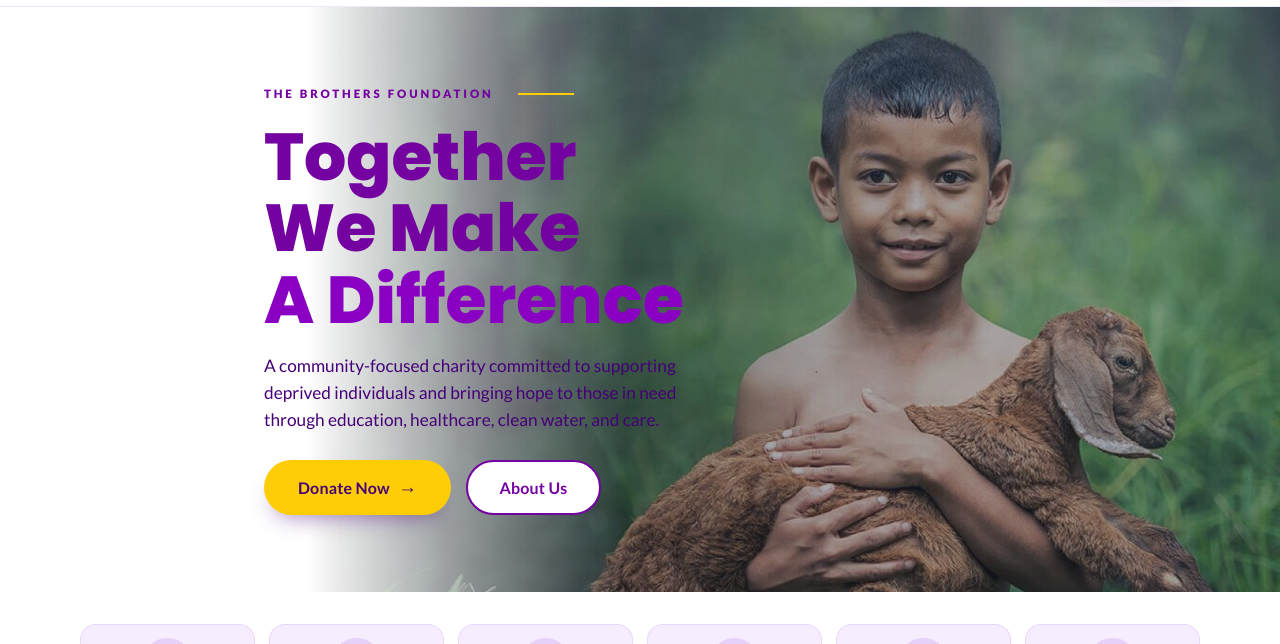
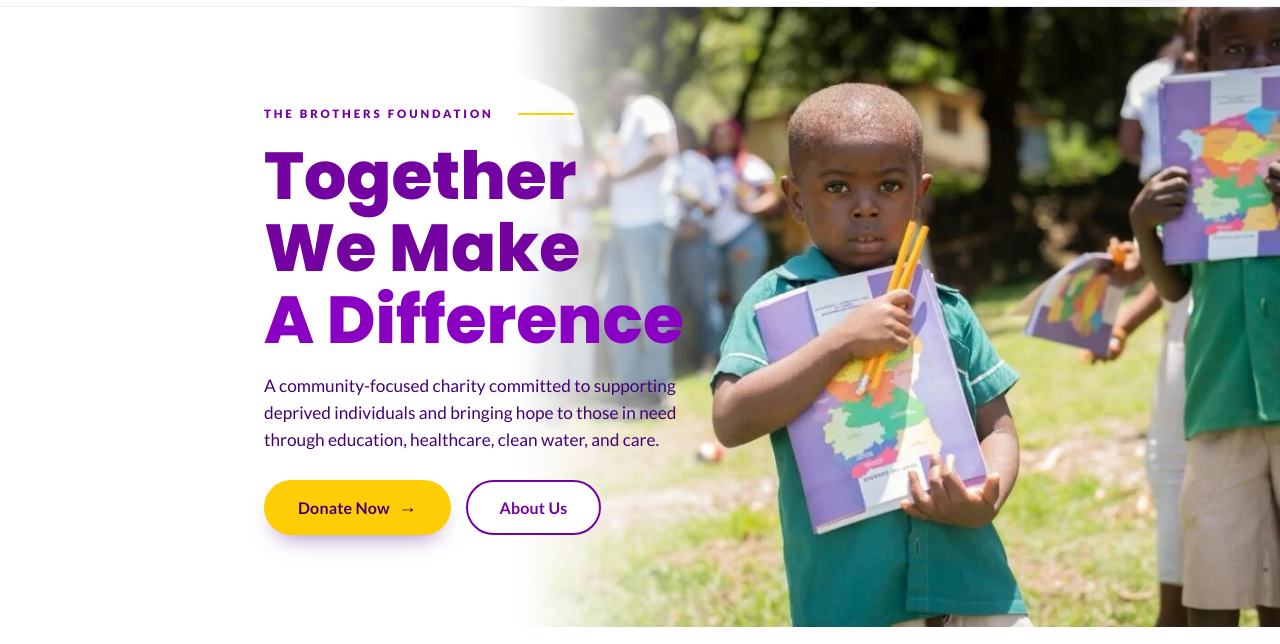
Before and after one commit to neni2fix-droid/thebrosite, a plain HTML site: page index.html in a window 1280 px wide. Shown: the part 80-724 px from the top of the page. Drawn offline with Linux system fonts and the light colour scheme.

Commit message:
Replace hero with authentic outreach photo; add split hero layout and remove unused placeholder assets
Co-authored-by: CommandCodeBot <noreply@commandcode.ai>

```diff
--- a/css/styles.css
+++ b/css/styles.css
@@ -476,46 +476,12 @@ section[id],
 /* ---------- Hero ---------- */
 .hero {
   position: relative;
-  min-height: 520px;
+  display: flex;
+  align-items: center;
+  min-height: 560px;
   padding-block: clamp(2.2rem, 6vw, 4.5rem) clamp(2.6rem, 8vw, 4.8rem);
-  background: linear-gradient(100deg, rgba(255, 255, 255, 0.94) 0%, rgba(255, 255, 255, 0.84) 31%, rgba(255, 255, 255, 0.2) 59%, rgba(255, 255, 255, 0) 74%);
+  background: var(--white);
   overflow: hidden;
-}
-
-.hero__fade {
-  display: none;
-}
-
-.hero__inner {
-  position: relative;
-  z-index: 1;
-  max-width: 52rem;
-}
-
-.hero__eyebrow {
-  margin-bottom: 1.15rem;
-}
-
-.hero__title {
-  max-width: 34rem;
-  margin-bottom: 1.1rem;
-  color: var(--violet);
-  font-size: clamp(2.55rem, 9vw, 4.15rem);
-  font-weight: 800;
-  line-height: 1.08;
-  text-wrap: balance;
-}
-
-.hero__title .accent {
-  color: var(--violet-deep);
-}
-
-.hero__lead {
-  max-width: 28rem;
-  margin-bottom: 1.65rem;
-  color: var(--violet-text);
-  font-size: clamp(1rem, 2.4vw, 1.08rem);
-  line-height: 1.55;
 }
 
 .hero__photo {
@@ -525,10 +491,52 @@ section[id],
   width: 100%;
   height: 100%;
   object-fit: cover;
-  object-position: center top;
-  opacity: 0.96;
-  -webkit-mask-image: linear-gradient(to right, transparent 0%, transparent 24%, rgba(255,255,255,1) 49%, rgba(255,255,255,1) 100%);
-  mask-image: linear-gradient(to right, transparent 0%, transparent 24%, rgba(255,255,255,1) 49%, rgba(255,255,255,1) 100%);
+  object-position: 50% 22%;
+}
+
+.hero__fade {
+  position: absolute;
+  inset: 0;
+  z-index: 1;
+  background: linear-gradient(
+    180deg,
+    rgba(255, 255, 255, 0.97) 0%,
+    rgba(255, 255, 255, 0.96) 52%,
+    rgba(255, 255, 255, 0.8) 74%,
+    rgba(255, 255, 255, 0.45) 100%
+  );
+}
+
+.hero__inner {
+  position: relative;
+  z-index: 2;
+  max-width: 52rem;
+}
+
+.hero__eyebrow {
+  margin-bottom: 1.15rem;
+}
+
+.hero__title {
+  max-width: 34rem;
+  margin-bottom: 1.1rem;
+  color: var(--violet);
+  font-size: clamp(2.55rem, 9vw, 4.15rem);
+  font-weight: 800;
+  line-height: 1.08;
+  text-wrap: balance;
+}
+
+.hero__title .accent {
+  color: var(--violet-deep);
+}
+
+.hero__lead {
+  max-width: 28rem;
+  margin-bottom: 1.65rem;
+  color: var(--violet-text);
+  font-size: clamp(1rem, 2.4vw, 1.08rem);
+  line-height: 1.55;
 }
 
 /* ---------- Services / programmes ---------- */
@@ -1484,6 +1492,35 @@ section[id],
   .campaign__copy { max-width: 54%; }
 }
 
+/* Split hero: text on the left, photograph filling the right */
+@media (min-width: 1080px) {
+  .hero {
+    min-height: 620px;
+    padding-block: clamp(3rem, 6vw, 5rem);
+  }
+
+  .hero__photo {
+    inset: 0 0 0 auto;
+    width: 66%;
+    height: 100%;
+    object-position: 50% 14%;
+    -webkit-mask-image: linear-gradient(to right, transparent 0%, rgba(255, 255, 255, 1) 20%);
+    mask-image: linear-gradient(to right, transparent 0%, rgba(255, 255, 255, 1) 20%);
+  }
+
+  .hero__fade {
+    background: linear-gradient(
+      to right,
+      var(--white) 0%,
+      var(--white) 40%,
+      rgba(255, 255, 255, 0) 58%
+    );
+  }
+
+  .hero__title { max-width: 30rem; }
+  .hero__lead { max-width: 27rem; }
+}
+
 @media (min-width: 1180px) {
   .news-grid { grid-template-columns: repeat(4, 1fr); }
 
--- a/index.html
+++ b/index.html
@@ -11,8 +11,8 @@
   <meta property="og:site_name" content="The Brothers Foundation">
   <meta property="og:title" content="The Brothers Foundation | Together We Make A Difference">
   <meta property="og:description" content="A community-focused charity committed to supporting the deprived and bringing hope to those in need through education, healthcare, clean water and care.">
-  <meta property="og:image" content="images/hero.jpg">
-  <meta property="og:image:alt" content="The Brothers Foundation children outreach photo">
+  <meta property="og:image" content="images/hero.webp">
+  <meta property="og:image:alt" content="A young pupil holding new exercise books and pencils at a Brothers Foundation school outreach">
   <meta name="twitter:card" content="summary_large_image">
 
   <link rel="icon" href="images/favicon.svg" type="image/svg+xml">
@@ -88,6 +88,7 @@
   <main id="main">
     <!-- Hero -->
     <section class="hero" id="top">
+      <img class="hero__photo" src="images/hero.webp" alt="A young pupil holding new exercise books and pencils at a Brothers Foundation school outreach" width="1024" height="683" fetchpriority="high">
       <div class="hero__fade" aria-hidden="true"></div>
       <div class="container hero__inner">
         <p class="eyebrow hero__eyebrow">The Brothers Foundation<span class="hero__dash" aria-hidden="true"></span></p>
@@ -98,7 +99,6 @@
           <a class="btn btn--dark btn--lg" href="#about">About Us</a>
         </div>
       </div>
-      <img class="hero__photo" src="images/hero.jpg" alt="Children from an outreach day, smiling together" width="1000" height="563" fetchpriority="high">
     </section>
 
     <!-- Programme cards -->
```
Also changed, not shown: images/food.svg (deleted), images/hero.jpg (deleted), images/hero.webp (added), images/love.svg (deleted), images/medical.svg (deleted), images/placeholder-about.svg (deleted), images/placeholder-hero.svg (deleted), images/school.svg (deleted), images/tranvel.svg (deleted), images/water.svg (deleted).
